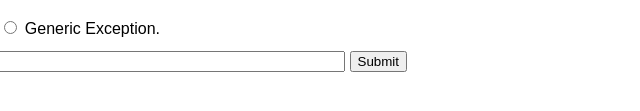
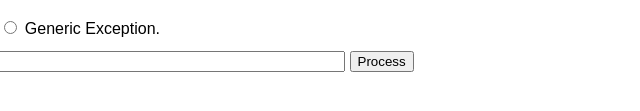
Before and after one commit to WebDevJL/mock-sso.infotec, a plain HTML site: page index.html in a window 1280 px wide. Shown: the part 159-270 px from the top of the page, 631-1271 px from the left. Drawn offline with Linux system fonts and the light colour scheme.

Commit message:
#95337-feat: renamed the submit button

```diff
--- a/index.html
+++ b/index.html
@@ -48,7 +48,7 @@
             <div>
                 <label for="name">Final request url :</label>
                 <input id="url" type="text" name="url" size="100" placeholder="Enter a url here" value="">
-                <input type="submit" name="button" onclick="sendRequest()" text="Process">
+                <input type="submit" name="button" onclick="sendRequest()" value="Process">
             </div>
         </div>
     </section>
```
